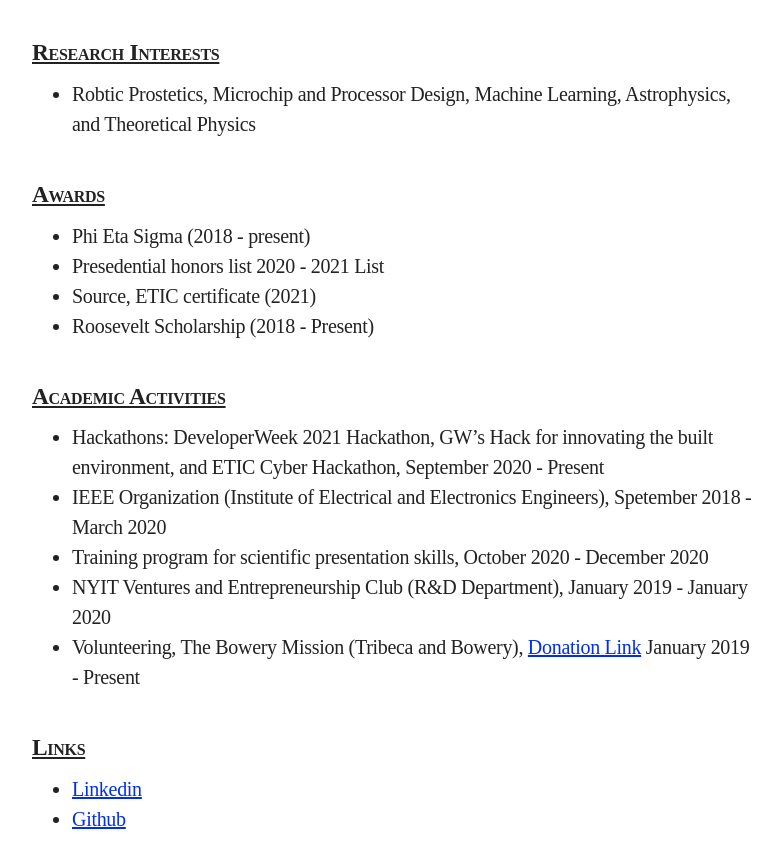
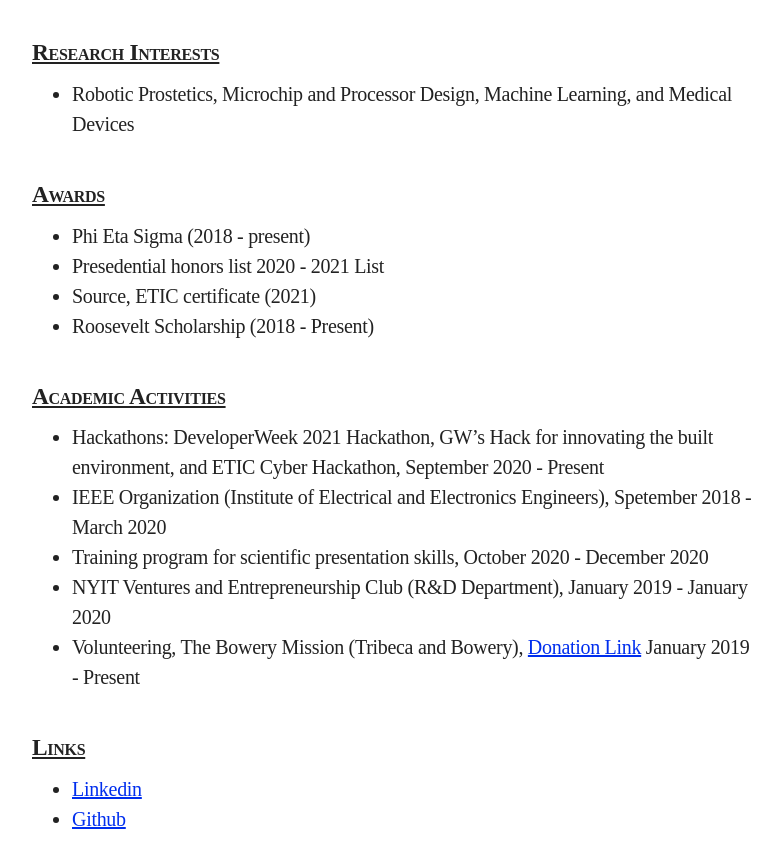
Before and after one commit to patrickmazza10/patrickmazza10.github.io, a plain HTML site: page index.html in a window 1280 px wide. Shown: the part 1942-2809 px from the top of the page, without its empty margins (248-1028 px from the left). Drawn offline with Linux system fonts and the light colour scheme.

Commit message:
Update index.html

```diff
--- a/index.html
+++ b/index.html
@@ -159,7 +159,7 @@
                 <h3>Research Interests</h3>
                   <ul>
                     <li>
-                      Robtic Prostetics, Microchip and Processor Design, Machine Learning, Astrophysics, and Theoretical Physics
+                      Robotic Prostetics, Microchip and Processor Design, Machine Learning, and Medical Devices
                     </li>
 
                   </ul>
```
